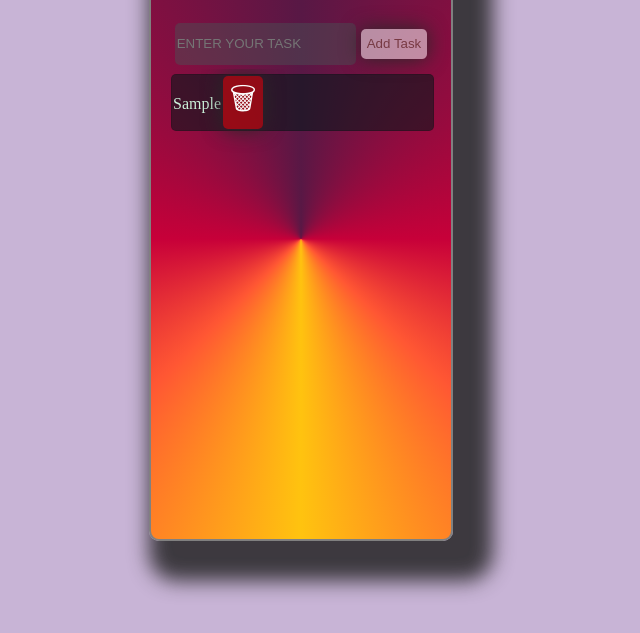
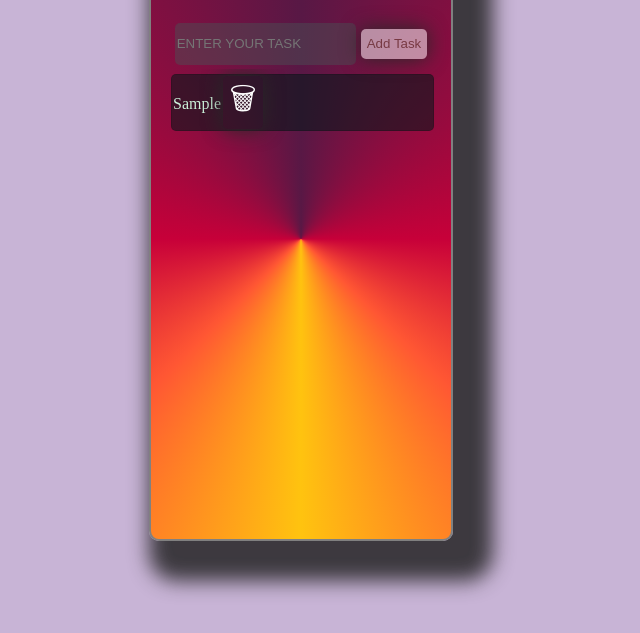
Before and after one commit to GaganNahak/Todo-List, a plain HTML site: page index.html in a window 1280 px wide. Both pictures are taken after typing "Sample" into the empty fields and a click on the button "Add Task". Shown: the part 71-704 px from the top of the page, without its empty margins (339-979 px from the left). Drawn offline with Linux system fonts and the light colour scheme.

Commit message:
Update style.css

```diff
--- a/style.css
+++ b/style.css
@@ -77,6 +77,6 @@
     font-size:30px;
     color: rgb(255, 255, 255);
     text-align: center;
-    background-color: rgba(255, 0, 0, 0.475);
+    background-color: transparent;
     height: 80%;
  }
```
